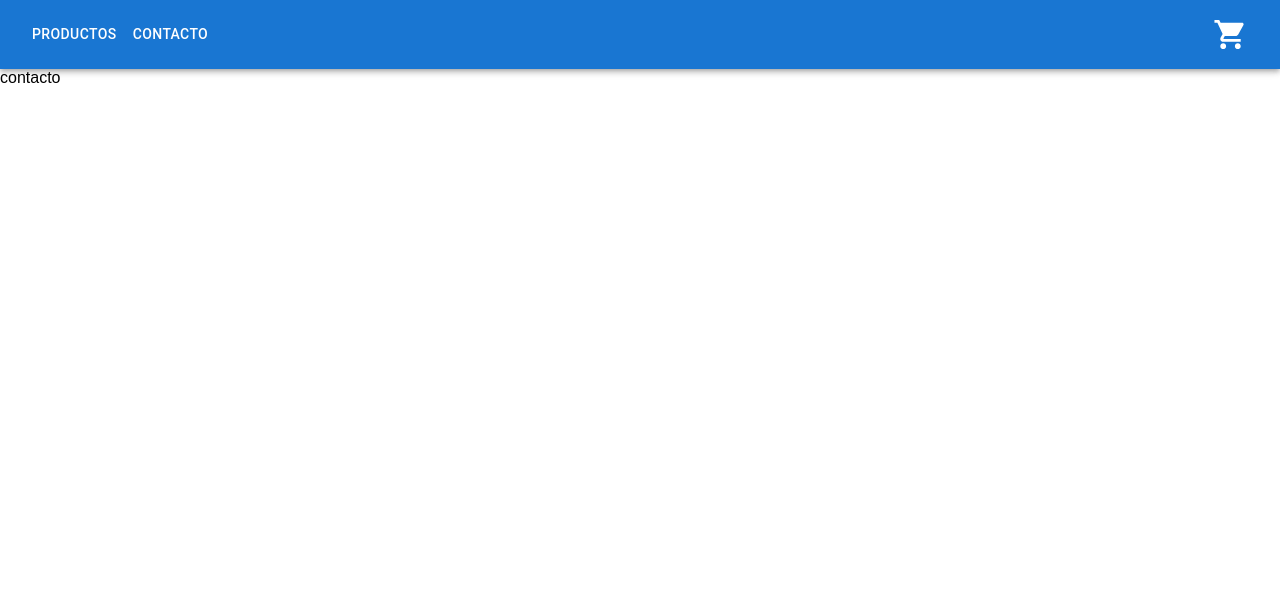
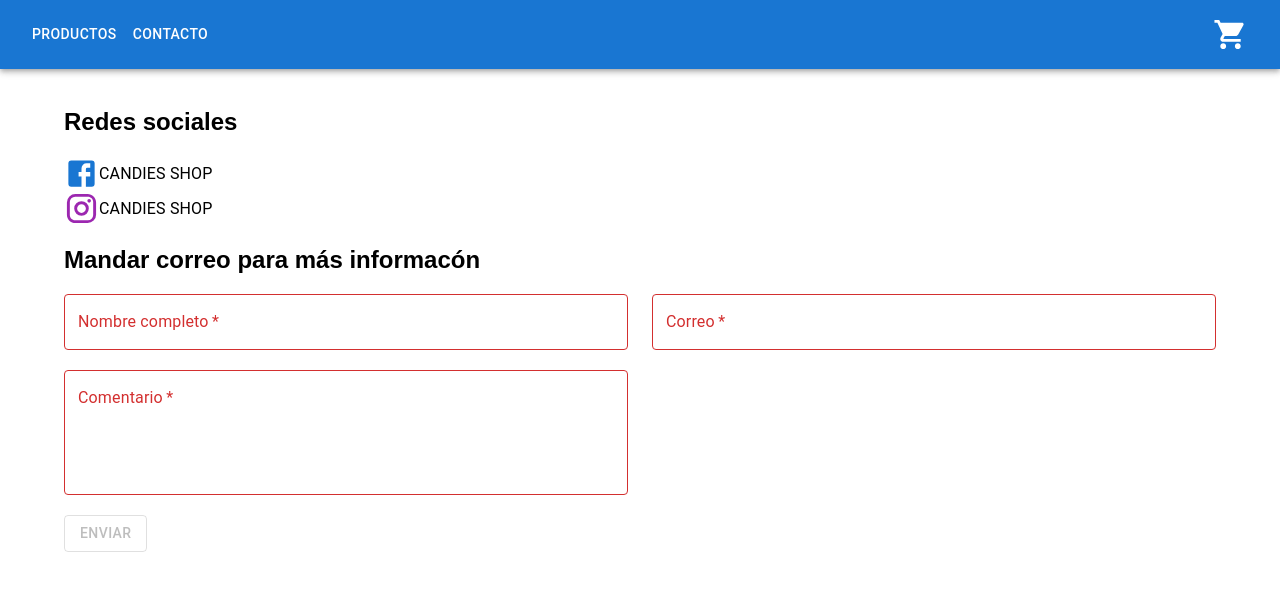
Before and after one commit to Alejandra-Montes/proyecto-react, a React (Create React App) app: page /contacto in a window 1280 px wide. Shown: the top 590 px of the page. Built offline with nearby package versions, Linux system fonts and the light colour scheme.

Commit message:
Cambios en componente contacto

```diff
--- /dev/null
+++ b/src/css/contacto.css
@@ -0,0 +1,3 @@
+.espacio{
+    padding-top: 20px;
+}
--- a/src/pages/Contacto.js
+++ b/src/pages/Contacto.js
@@ -1,6 +1,88 @@
+import { makeStyles } from "@material-ui/core";
+import { Facebook, Instagram } from "@mui/icons-material";
+import { Button, Container, Dialog, DialogActions, DialogContent, DialogContentText, DialogTitle, Grid, TextField, Typography } from "@mui/material"
+import { useState } from "react";
+import '../css/contacto.css';
+
+const useStyles = makeStyles(() => ({
+    wrapIcon: {
+      alignItems: "center",
+      display: "flex"
+    }
+  }));
+
 function Contacto(){
+   const [nombre, setNombre] = useState('');
+   const [correo, setCorreo] = useState('');
+   const [comentario, setComentario] = useState('');
+   const [open, setOpen] = useState(false)
+   const classes = useStyles()
+
+   const handleClick = () => {
+       setOpen(true)
+    };
+
+    const handleClose = () => {
+        setOpen(false)
+        setNombre('')
+        setCorreo('')
+        setComentario('')
+     };
+
     return (
-        <div>contacto</div>
+        <div className="espacio">
+            <Container>
+            <h2>Redes sociales</h2>
+            <Grid container>
+                <Grid item lg={12} md={12} sm={12} xs={12}>
+                    <Typography className={classes.wrapIcon}>
+                        <Facebook fontSize="large" color="primary" />
+                        CANDIES SHOP
+                    </Typography>
+                </Grid>
+            </Grid>
+            <Grid container spacing={3}>
+                <Grid item lg={12} md={12} sm={12} xs={12}>
+                    <Typography className={classes.wrapIcon}>
+                        <Instagram fontSize="large" color="secondary"/>
+                        CANDIES SHOP
+                    </Typography>
+                </Grid>
+            </Grid>
+            <h2>Mandar correo para más informacón</h2>
+                <Grid container spacing={3}>
+                    <Grid item lg={6} md={6} sm={12} xs={12}>
+                        <TextField label="Nombre completo" fullWidth value={nombre} required error={!nombre} onChange={(e) =>{setNombre(e.target.value)}}/>
+                    </Grid>
+                    <Grid item lg={6} md={6} sm={12} xs={12}>
+                        <TextField label="Correo" fullWidth value={correo} required error={!correo} onChange={(e) =>{setCorreo(e.target.value)}} />
+                    </Grid>
+                </Grid>
+                <Grid  container spacing={3} className="espacio">
+                    <Grid item lg={6} md={6} sm={12} xs={12}>
+                        <TextField label="Comentario" fullWidth multiline rows={4} value={comentario} required error={!comentario} onChange={(e) =>{setComentario(e.target.value)}}/>
+                    </Grid>
+                </Grid>
+                <Grid  container spacing={3} className="espacio">
+                    <Grid item lg={6} md={6} sm={12} xs={12}>
+                        <Button variant="outlined" disabled={!comentario || !correo || !nombre} onClick={handleClick}>Enviar</Button>
+                        <Dialog open={open} onClose={handleClose} aria-labelledby="alert-dialog-title" aria-describedby="alert-dialog-description">
+                            <DialogTitle id="alert-dialog-title">
+                            {"¿Desea enviar el correo?"}
+                            </DialogTitle>
+                            <DialogContent>
+                            <DialogContentText id="alert-dialog-description">
+                                Se enviará un correo solicitando información
+                            </DialogContentText>
+                            </DialogContent>
+                            <DialogActions>
+                            <Button onClick={handleClose} autoFocus>OK</Button>
+                            </DialogActions>
+                        </Dialog>
+                    </Grid>
+                </Grid>
+            </Container>
+    </div>
     )
 }
 
```
